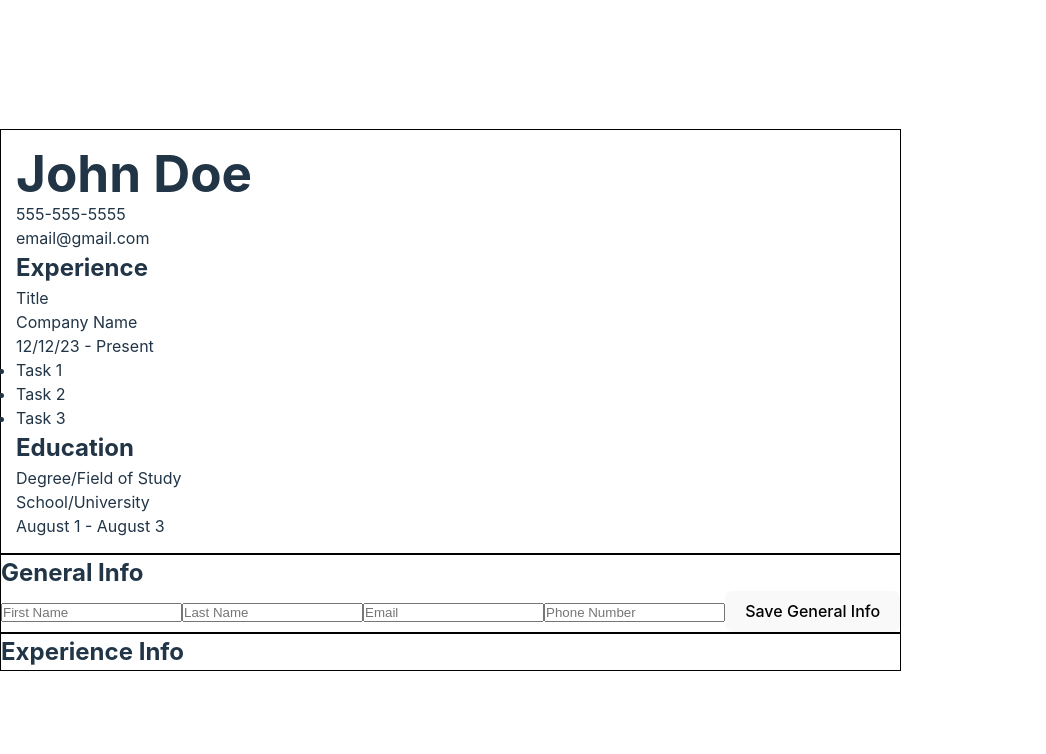
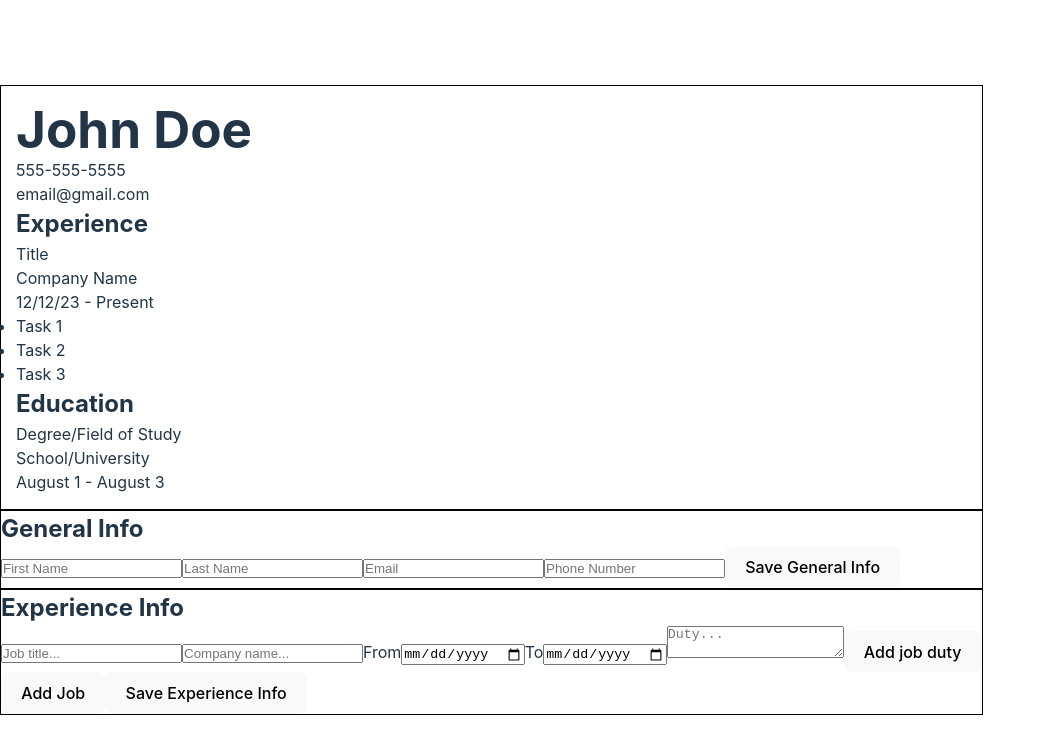
Before and after one commit to Alex-Devonte/react-cv, a React (Vite) app: page / in a window 1280 px wide. Shown: the top 754 px of the page, without its empty margins (0-1046 px from the left). Built offline with nearby package versions, Linux system fonts and the light colour scheme.

Commit message:
Add form logic for component

```diff
--- a/src/components/Experience.jsx
+++ b/src/components/Experience.jsx
@@ -1,20 +1,90 @@
 import PropTypes from 'prop-types'
 import '../styles/styles.css'
+import { useState } from 'react';
 
 Experience.propTypes = {
     experienceInfo: PropTypes.object.isRequired,
     setExperienceInfo: PropTypes.func.isRequired,
-    isSaved: PropTypes.bool.isRequired,
-    setIsSaved: PropTypes.func.isRequired,
-    editMode: PropTypes.bool.isRequired,
-    setEditMode: PropTypes.func.isRequired
 };
 
-function Experience({experienceInfo, setExperienceInfo, isSaved, setIsSaved, editMode, setEditMode}) {
+function Experience({experienceInfo, setExperienceInfo}) {
+    const [isSaved, setIsSaved] = useState(false);
+    const [editMode, setEditMode] = useState(true);
+
+    const handleJobChange = (e, jobId) => {
+        const {name, value} = e.target;
+
+        //Update jobs array in experienceInfo prop
+        const updatedJobs = experienceInfo.jobs.map((job) =>
+            job.id === jobId ? {...job, [name]: value} : job
+        );
+
+        setExperienceInfo((prevExperience) => ({
+            ...prevExperience,
+            jobs: updatedJobs,
+        }));
+    }
+
+    const handleEdit = () => {
+        setEditMode(true);
+        setIsSaved(false);
+    }
+
+    const handleSubmit = () => {
+        setEditMode(false);
+        setIsSaved(true);
+    }
+
+    //Create new job object to be added to the 'experienceInfo' jobs array
+   const addJob = () => {
+        const newJob = {
+            id: experienceInfo.jobs.length + 1,
+            jobTitle: '',
+            companyName: '',
+            dateFrom: '',
+            dateTo: '',
+            duties: [''],
+        };
+
+        setExperienceInfo((prevExperience) => ({
+            ...prevExperience,
+            jobs: [...prevExperience.jobs, newJob],
+        }));
+   }
+
+   const renderJobField = (job, key) => {
+        return (
+            <div key={key} className="jobField">
+                <input type="text" name="jobTitle" placeholder="Job title..." onChange={(e) => handleJobChange(e, job.id)} value={job.jobTitle}/>
+                <input type="text" name="companyName" placeholder="Company name..." onChange={(e) => handleJobChange(e, job.id)} value={job.companyName}/>
+                <label htmlFor="dateFrom">From</label>
+                <input type="date" name="dateFrom" onChange={(e) => handleJobChange(e, job.id)} value={job.dateFrom}/>
+                <label htmlFor="dateTo">To</label>
+                <input type="date" name="dateTo" onChange={(e) => handleJobChange(e, job.id)} value={job.dateTo}/>
+                <textarea name="duty" placeholder="Duty..." onChange={(e) => handleJobChange(e, job.id)} value={job.duties}/>
+                <button type="button" className="add-duty-button">Add job duty</button>
+            </div>
+        )
+   }
+
     return (
         <>
             <div id="experience-form-container" className="form-container">
                 <h2>Experience Info</h2>
+                {!isSaved && editMode ? (
+                    <form id="experience-form">
+                        {experienceInfo.jobs.map((job, key) => {
+                            return (renderJobField(job, key));
+                        })}
+                        <button type="button" className="add-job-button" onClick={addJob}>Add Job</button>
+                        <button type="button" className="save-btn" id="experience-save-btn" onClick={handleSubmit}>Save Experience Info</button>
+                    </form>
+                ): (
+                    <>
+                        <p>Experience Info is saved!</p>
+                        <button type="button" className="edit-btn" id="experience-edit-btn" onClick={handleEdit}>Edit Experience Info</button>
+                    </>
+                )}
             </div>
         </>
     )
```
